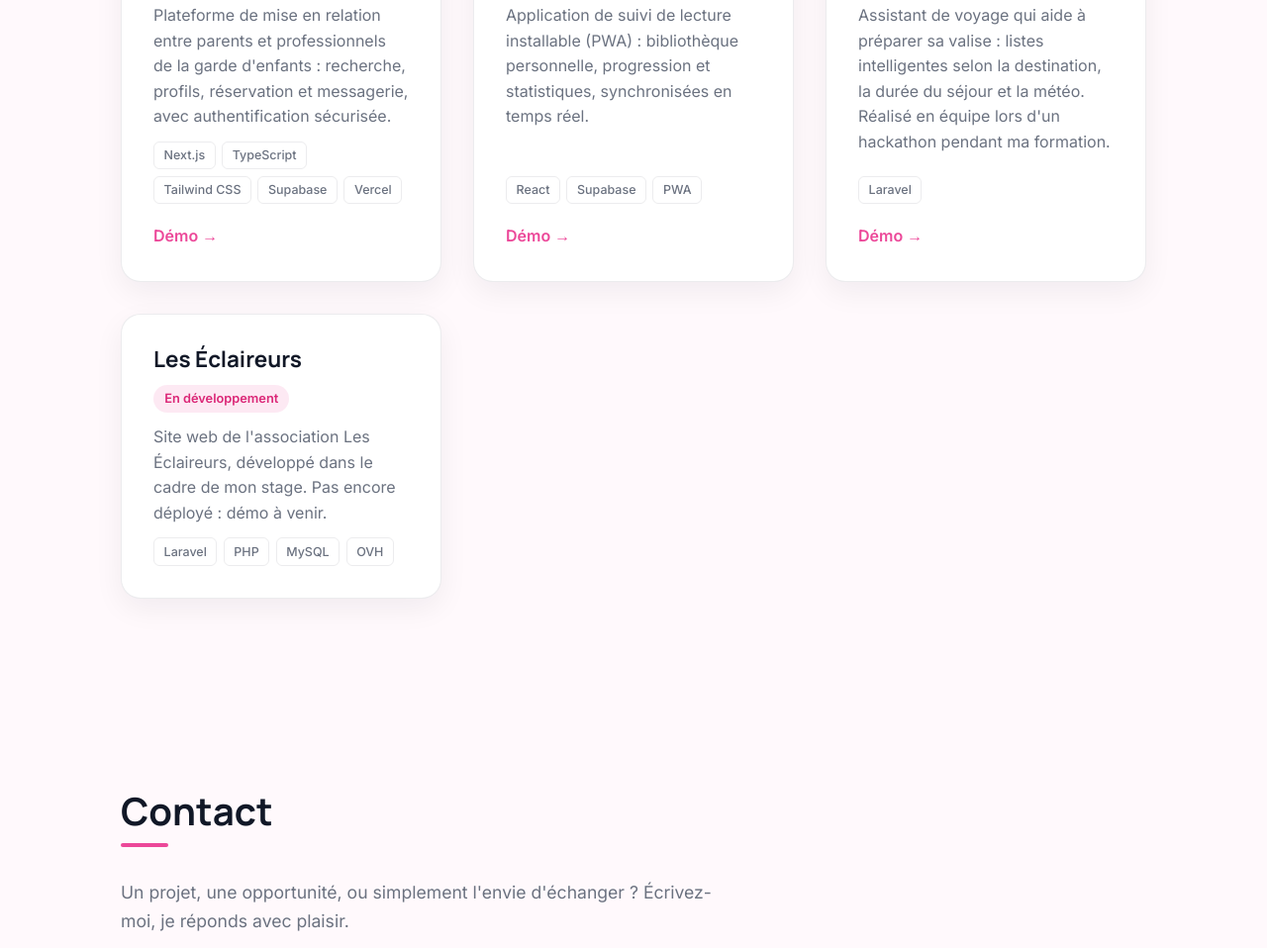
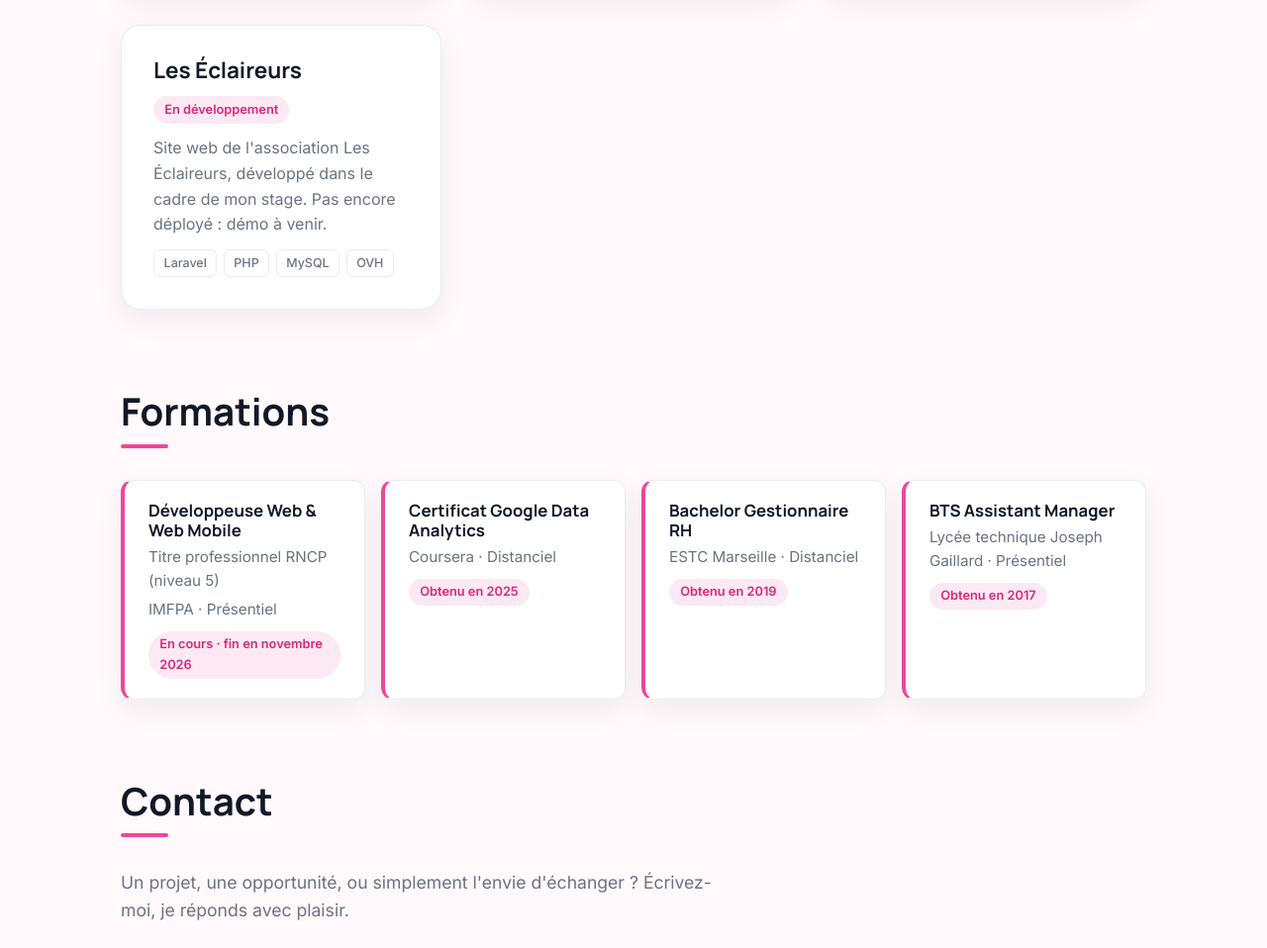
Before and after one commit to marieangeliquepied/portfolio, a plain HTML site: page index.html in a window 1280 px wide. Shown: the part 1839-2797 px from the top of the page at 99% size. Drawn offline with Linux system fonts and the light colour scheme.

Commit message:
feat: Ajoute une section Formations et améliore la présentation des informations dans le portfolio

```diff
--- a/css/responsive.css
+++ b/css/responsive.css
@@ -6,7 +6,7 @@
 @media (max-width: 768px) {
 
     main > section {
-        padding-block: var(--space-lg);
+        padding-block: 2rem;
     }
 
     /* Hero empilé : portrait centré au-dessus du texte */
--- a/css/style.css
+++ b/css/style.css
@@ -31,7 +31,7 @@ main > section,
 }
 
 main > section {
-    padding-block: var(--space-xl);
+    padding-block: 2.5rem;
 }
 
 /* Titres de section */
@@ -150,7 +150,6 @@ section > h2::after {
 /* ---------- Hero ---------- */
 
 .hero {
-    min-height: 70vh;
     display: flex;
     align-items: center;
     justify-content: space-between;
@@ -214,6 +213,11 @@ section > h2::after {
     gap: 0.5rem;
 }
 
+.hero__availability {
+    font-weight: 600;
+    color: var(--primary-dark);
+}
+
 .flag-mq {
     /* dimensions fixées aussi sur le SVG (attributs width/height) pour rester
        petit même si le CSS n'est pas encore chargé */
@@ -246,6 +250,8 @@ section > h2::after {
     gap: var(--space-sm);
     font-size: 1.1rem;
     color: var(--text-light);
+    text-align: justify;
+    hyphens: auto;
 }
 
 /* ---------- Compétences ---------- */
@@ -361,6 +367,46 @@ section > h2::after {
     color: var(--primary-dark);
 }
 
+/* ---------- Formations ---------- */
+
+.education__list {
+    display: grid;
+    grid-template-columns: repeat(auto-fit, minmax(240px, 1fr));
+    gap: var(--space-sm);
+}
+
+.education-item {
+    display: flex;
+    flex-direction: column;
+    gap: 0.3rem;
+    padding: 1.25rem 1.5rem;
+    background: var(--surface);
+    border: 1px solid var(--border);
+    border-left: 4px solid var(--primary);
+    border-radius: var(--radius-sm);
+    box-shadow: var(--shadow);
+}
+
+.education-item__title {
+    font-size: 1.05rem;
+}
+
+.education-item__meta {
+    color: var(--text-light);
+    font-size: 0.95rem;
+}
+
+.education-item__date {
+    align-self: flex-start;
+    margin-top: 0.3rem;
+    font-size: 0.8rem;
+    font-weight: 600;
+    padding: 0.2rem 0.7rem;
+    border-radius: 999px;
+    color: var(--primary-dark);
+    background: var(--primary-soft);
+}
+
 /* ---------- Contact ---------- */
 
 .contact > p {
--- a/index.html
+++ b/index.html
@@ -48,6 +48,7 @@
                 <li><a href="#about" data-i18n="nav.about">À propos</a></li>
                 <li><a href="#skills" data-i18n="nav.skills">Compétences</a></li>
                 <li><a href="#projects" data-i18n="nav.projects">Projets</a></li>
+                <li><a href="#education" data-i18n="nav.education">Formations</a></li>
                 <li><a href="#contact" data-i18n="nav.contact">Contact</a></li>
             </ul>
 
@@ -87,6 +88,7 @@
                         Martinique
                     </span>
                     <span class="hero__remote" data-i18n="hero.remote">Disponible en remote</span>
+                    <span class="hero__availability" data-i18n="hero.availability">Disponible dès le 1er décembre 2026</span>
                 </p>
 
                 <p class="hero__tagline" data-i18n="hero.tagline">Je conçois des applications web complètes, du design de l'interface à la logique serveur.</p>
@@ -114,8 +116,9 @@
         <section id="about" class="about">
             <h2 data-i18n="about.title">À propos</h2>
             <div class="about__content">
-                <p data-i18n="about.body1">Développeuse full stack, je construis des applications web modernes — React et Next.js côté interface, Node, Laravel et Supabase côté données.</p>
-                <p data-i18n="about.body2">J'aime le code soigné, les interfaces claires et les projets qui ont du sens.</p>
+                <p data-i18n="about.body1">Développeuse full-stack en reconversion, titre DWWM (niveau 5) en cours de validation. Je conçois des applications utiles au quotidien, de la base de données au déploiement : Next.js, React, TypeScript, Tailwind, Supabase.</p>
+                <p data-i18n="about.body2">Mon passé en analyse de données (SQL, Python) m'apporte rigueur et logique.</p>
+                <p data-i18n="about.body3">Réalisations : plateforme de garde d'enfants, app suivi de lecture, site web de l'association Les Éclaireurs.</p>
             </div>
         </section>
 
@@ -234,6 +237,37 @@
 
         </section>
 
+        <!-- ============ FORMATIONS ============ -->
+        <section id="education" class="education">
+
+            <h2 data-i18n="education.title">Formations</h2>
+
+            <ul class="education__list">
+                <li class="education-item">
+                    <h3 class="education-item__title" data-i18n="education.dwwm.title">Développeuse Web &amp; Web Mobile</h3>
+                    <p class="education-item__meta" data-i18n="education.dwwm.meta">Titre professionnel RNCP (niveau 5)</p>
+                    <p class="education-item__meta" data-i18n="education.dwwm.school">IMFPA · Présentiel</p>
+                    <p class="education-item__date" data-i18n="education.dwwm.date">En cours · fin en novembre 2026</p>
+                </li>
+                <li class="education-item">
+                    <h3 class="education-item__title" data-i18n="education.google.title">Certificat Google Data Analytics</h3>
+                    <p class="education-item__meta" data-i18n="education.google.school">Coursera · Distanciel</p>
+                    <p class="education-item__date" data-i18n="education.google.date">Obtenu en 2025</p>
+                </li>
+                <li class="education-item">
+                    <h3 class="education-item__title" data-i18n="education.bachelor.title">Bachelor Gestionnaire RH</h3>
+                    <p class="education-item__meta" data-i18n="education.bachelor.school">ESTC Marseille · Distanciel</p>
+                    <p class="education-item__date" data-i18n="education.bachelor.date">Obtenu en 2019</p>
+                </li>
+                <li class="education-item">
+                    <h3 class="education-item__title" data-i18n="education.bts.title">BTS Assistant Manager</h3>
+                    <p class="education-item__meta" data-i18n="education.bts.school">Lycée technique Joseph Gaillard · Présentiel</p>
+                    <p class="education-item__date" data-i18n="education.bts.date">Obtenu en 2017</p>
+                </li>
+            </ul>
+
+        </section>
+
         <!-- ============ CONTACT ============ -->
         <section id="contact" class="contact">
             <h2 data-i18n="contact.title">Contact</h2>
```
